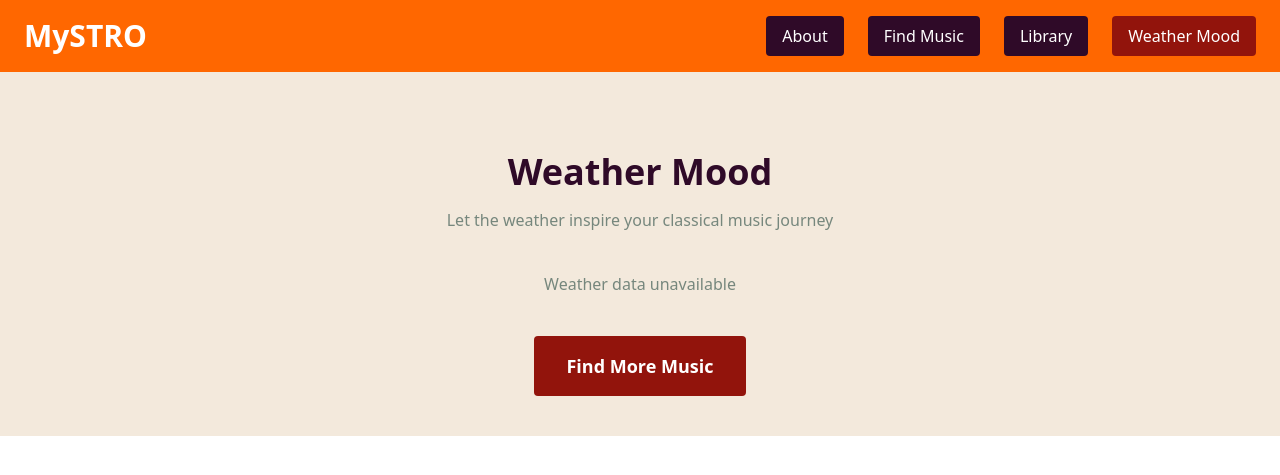
After one commit to aoneillmark/mySTRO, a Flask app: page /weather-mood in a window 1280 px wide. The commit adds this page. Shown: the top 475 px of the page. Run offline with Flask 3, Linux system fonts and the light colour scheme; data that the repository does not hold is empty.

Commit message:
Added weather mood html page

```diff
--- a/app.py
+++ b/app.py
@@ -3,19 +3,27 @@ from flask import Flask, render_template, request
 import requests
 from database import db as database
 from models.musicpiece import MusicPiece
+import os
+from dotenv import load_dotenv
+import google.generativeai as genai
+
+# Load environment variables
+load_dotenv()
 
 app = Flask(__name__, template_folder="src/templates", static_folder="src/static")
 
-# Databse initialisation -------------------------------------------------------
+# Database initialization and config -------------------------------------------------------
 app.config["SQLALCHEMY_DATABASE_URI"] = "sqlite:///mystro.db"
 app.config["SQLALCHEMY_TRACK_MODIFICATIONS"] = False
+app.config['WEATHER_API_KEY'] = os.getenv('WEATHER_API_KEY')
+app.config['GOOGLE_API_KEY'] = os.getenv('GOOGLE_API_KEY')
+genai.configure(api_key=app.config['GOOGLE_API_KEY'])
 
 # Set up extensions
 database.init_app(app)
 
 # Register blueprints
 import Blueprint as blueprints
-
 app.register_blueprint(blueprints.library)
 
 # Register cli commands
@@ -27,60 +35,101 @@ with app.app_context():
     app.cli.add_command(populate)
     click.echo("CLI commands registered")
 
-# Print to verify database has worked
+# Routes -------------------------------------------------------------------------------
+
 @app.route('/library')
 def get_music_pieces():
     pieces = MusicPiece.query.all()
     return render_template("library.html", pieces=pieces)
 
-# -------------------------------------------------------------------------------
-
-
-
 @app.route("/form", methods=["GET", "POST"])
 def home():
-   composers_url = "https://api.openopus.org/composer/list/name/all.json"
-   response = requests.get(composers_url)
+    composers_url = "https://api.openopus.org/composer/list/name/all.json"
+    response = requests.get(composers_url)
 
-   composers = []
-   if response.status_code == 200:
-       composers_data = response.json()
-       composers = composers_data.get("composers", [])
-   else:
-       return f"Failed to fetch composers. Status Code: {response.status_code}"
+    composers = []
+    if response.status_code == 200:
+        composers_data = response.json()
+        composers = composers_data.get("composers", [])
+    else:
+        return f"Failed to fetch composers. Status Code: {response.status_code}"
 
-   genres = [
-       "Keyboard",
-       "Orchestral",
-       "Chamber",
-       "Stage",
-       "Choral",
-       "Opera",
-       "Vocal"
-   ]
-   return render_template("form.html", composers=composers, genres=genres)
+    genres = [
+        "Keyboard",
+        "Orchestral",
+        "Chamber",
+        "Stage",
+        "Choral",
+        "Opera",
+        "Vocal"
+    ]
+    return render_template("form.html", composers=composers, genres=genres)
 
 @app.route("/")
 def hello_world():
-   return render_template("about.html")
+    return render_template("about.html")
 
 @app.route("/form")
 def form():
-   return render_template("form.html")
+    return render_template("form.html")
 
 @app.route("/library")
 def library():
-   return render_template("library.html")
+    return render_template("library.html")
 
+@app.route('/weather-mood')
+def weather_mood():
+    weather_url = f"http://api.weatherapi.com/v1/current.json?key={app.config['WEATHER_API_KEY']}&q=London&aqi=no"
+
+    try:
+        weather_response = requests.get(weather_url)
+        weather_data = weather_response.json() if weather_response.status_code == 200 else None
+
+        if weather_data:
+            # Get works from OpenOpus API for context
+            composers_url = "https://api.openopus.org/composer/list/pop.json"
+            composers_response = requests.get(composers_url)
+            composers = []
+            if composers_response.status_code == 200:
+                composers_data = composers_response.json()
+                composers = composers_data.get("composers", [])[:5]  # Get top 5 composers
+
+            weather_desc = weather_data['current']['condition']['text']
+            temp = weather_data['current']['temp_c']
+            composer_names = [c.get('complete_name') for c in composers]
+
+            # Configure Gemini model
+            model = genai.GenerativeModel('gemini-pro')
+
+            prompt = f"""Given that it's {weather_desc} and {temp}°C in London today,
+            suggest a classical music piece that would complement this weather.
+            Consider selecting from works by these composers: {', '.join(composer_names)}.
+            Explain briefly why this piece fits the current weather and mood.
+            Keep your response concise but engaging."""
+
+            # Get Gemini's recommendation
+            response = model.generate_content(prompt)
+            suggestion = response.text
+        else:
+            suggestion = None
+
+    except Exception as e:
+        print(f"Error: {e}")
+        weather_data = None
+        suggestion = None
+
+    return render_template(
+        "weather_mood.html",
+        weather=weather_data,
+        suggestion=suggestion
+    )
 
 @app.route("/search", methods=["POST"])
 def search():
     selected_composer_ids = request.form.getlist("composer_id")
     name = request.form.get("name")
-
     selected_genres = request.form.getlist("genres")
     print(f"Selected genres: {selected_genres}")  # Debugging line
-
 
     if not selected_composer_ids:
         return "No composer selected. Please try again."
@@ -115,7 +164,7 @@ def search():
                     "subtitle": work.get("subtitle", ""),
                     "popular": work.get("popular") == "1",
                     "recommended": work.get("recommended") == "1",
-                    "composer_name": composer_name,  # Add composer name to each work
+                    "composer_name": composer_name,
                     "composer_id": composer_id
                 }
                 for work in composer_works
@@ -133,8 +182,8 @@ def search():
         "results.html",
         name=name,
         works=all_works,
-        composers=unique_composers  # Pass list of unique composers for filtering
+        composers=unique_composers
     )
 
 if __name__ == "__main__":
-   app.run(host="0.0.0.0", port=8000, debug=True)
+    app.run(host="0.0.0.0", port=8000, debug=True)
--- a/requirements.txt
+++ b/requirements.txt
@@ -5,4 +5,6 @@ SQLAlchemy==2.0.36
 requests-mock==1.12.1
 #add flask_sqlalchemy
 flask_sqlalchemy==3.1.1
+python-dotenv==1.0.1
+google-generativeai==0.3.2
 #pip install pytest requests-mock
--- a/src/templates/base.html
+++ b/src/templates/base.html
@@ -14,6 +14,7 @@
             <a href="/" class="bg-dark-purple text-white px-4 py-2 rounded hover:bg-penn-red{% if request.path == '/' %} bg-penn-red{% endif %}">About</a>
             <a href="/form" class="bg-dark-purple text-white px-4 py-2 rounded hover:bg-penn-red{% if request.path == '/form' %} bg-penn-red{% endif %}">Find Music</a>
             <a href="/library" class="bg-dark-purple text-white px-4 py-2 rounded hover:bg-penn-red{% if request.path == '/library' %} bg-penn-red{% endif %}">Library</a>
+            <a href="/weather-mood" class="bg-dark-purple text-white px-4 py-2 rounded hover:bg-penn-red{% if request.path == '/weather-mood' %} bg-penn-red{% endif %}">Weather Mood</a>
          </nav>
     </header>
     {% block content %}{% endblock %}
--- /dev/null
+++ b/src/templates/weather_mood.html
@@ -0,0 +1,55 @@
+{% extends "base.html" %}
+
+{% block title %}Weather Mood - MySTRO{% endblock %}
+
+{% block content %}
+<div class="bg-linen p-10">
+    <div class="mt-10 max-w-5xl mx-auto">
+        <section class="text-center">
+            <h2 class="text-4xl font-bold text-dark-purple">Weather Mood</h2>
+            <p class="mt-4 text-battleship-gray">Let the weather inspire your classical music journey</p>
+        </section>
+
+        <!-- Weather Card -->
+        <section class="mt-10">
+            {% if weather %}
+            <div class="bg-white rounded-lg shadow-md p-6 border-2 border-pumpkin">
+                <div class="flex justify-between items-center">
+                    <div>
+                        <h3 class="text-2xl font-semibold text-dark-purple">{{ weather.location.name }}</h3>
+                        <p class="text-lg text-battleship-gray">{{ weather.current.condition.text }}</p>
+                    </div>
+                    <div class="text-right">
+                        <p class="text-4xl font-bold text-pumpkin">{{ weather.current.temp_c }}°C</p>
+                        <p class="text-sm text-battleship-gray">Feels like {{ weather.current.feelslike_c }}°C</p>
+                    </div>
+                </div>
+            </div>
+            {% else %}
+            <div class="text-center text-battleship-gray">
+                <p>Weather data unavailable</p>
+            </div>
+            {% endif %}
+        </section>
+
+        <!-- Music Suggestion -->
+        {% if suggestion %}
+        <section class="mt-8">
+            <div class="bg-white rounded-lg shadow-md p-6 border-2 border-pumpkin">
+                <h3 class="text-2xl font-bold text-dark-purple mb-4">Today's Musical Suggestion</h3>
+                <div class="prose text-battleship-gray">
+                    {{ suggestion | safe }}
+                </div>
+            </div>
+        </section>
+        {% endif %}
+
+        <!-- Find Music Button -->
+        <div class="mt-10 text-center">
+            <a href="/form" class="inline-block bg-penn-red text-white px-8 py-4 text-lg font-bold rounded hover:bg-dark-purple transition">
+                Find More Music
+            </a>
+        </div>
+    </div>
+</div>
+{% endblock %}
```
